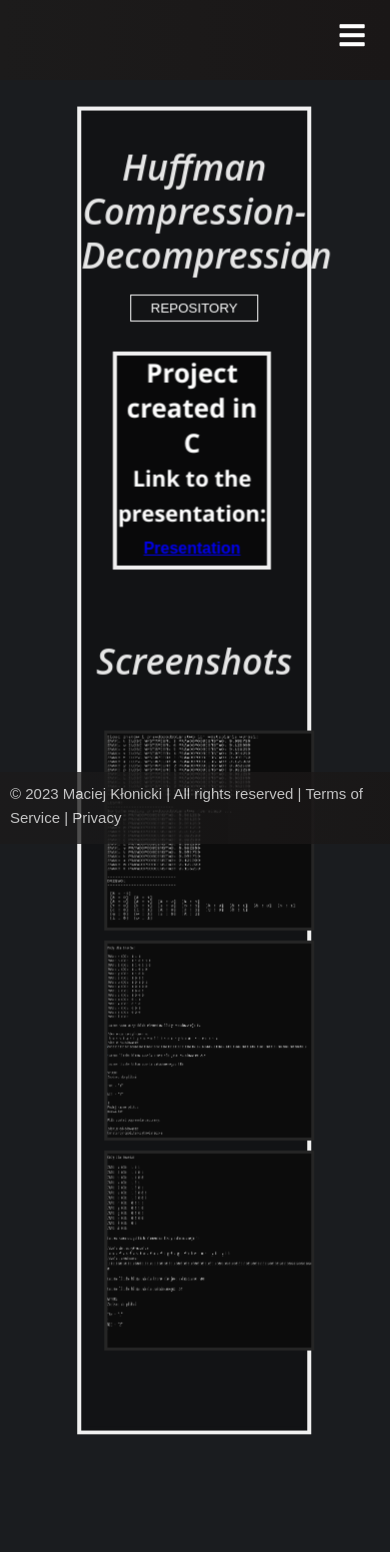
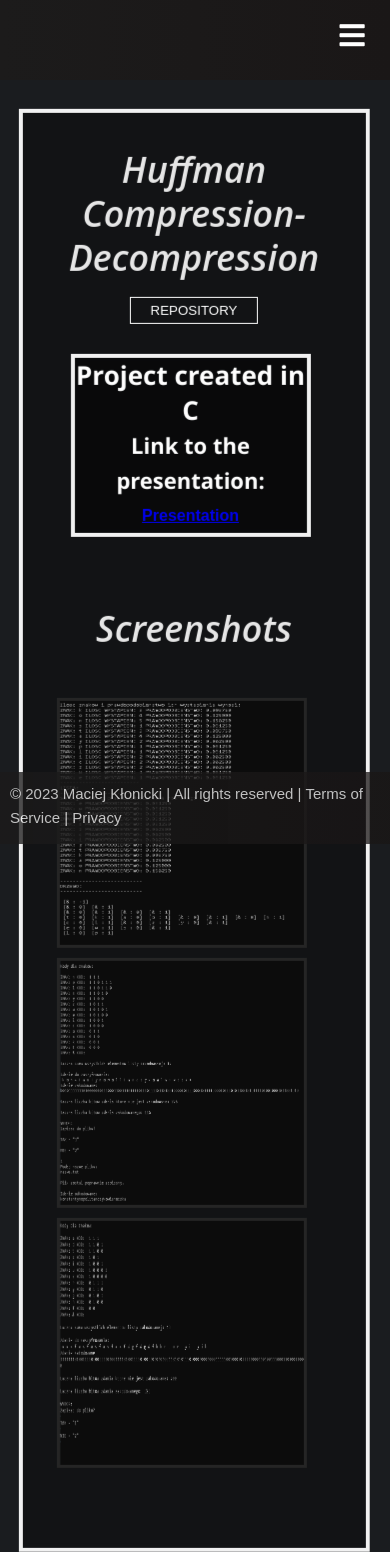
Before and after one commit to MaciejKlonicki/MyPortfolio, a React (Create React App) app: page /applications/huffman in a window 390 px wide. Before the commit the page ends 1435 px from the top, so only its background shows below. Built offline with nearby package versions, Linux system fonts and the light colour scheme; the HTML template or start-up script is replaced by a standard one.

Commit message:
Snake, Huffman, Library done

```diff
--- a/src/components/projects/Chess.css
+++ b/src/components/projects/Chess.css
@@ -50,14 +50,25 @@ button:hover {
 }
 
 @media screen and (max-width: 960px) {
+
+  .borderPos {
+      position: relative;
+      right: 25%;
+      width: 90%;
+    }
+
+    .smallerPos {
+      width: 70%;
+    }
+
   .chess_cards {
       border: 3px solid #252525;
-      height: 350px;
-      width: 350px;
+      height: 550px;
+      width: 550px;
       display: flex;
       flex-direction: column;
       position: relative;
-      left: 15%;
+      left: 12.5%;
       margin-block-end: 10px;
       position: relative;
   }
--- a/src/components/projects/Diabetes.css
+++ b/src/components/projects/Diabetes.css
@@ -50,14 +50,25 @@
   }
 
   @media screen and (max-width: 960px) {
+
+    .borderPosDiabetes {
+      position: relative;
+      right: 25%;
+      width: 90%;
+    }
+
+    .smallerPosDiabetes {
+      width: 70%;
+    }
+
     .diabetes_cards {
         border: 3px solid #252525;
-        height: 350px;
-        width: 450px;
+        height: 550px;
+        width: 550px;
         display: flex;
         flex-direction: column;
         position: relative;
-        left: 7.5%;
+        left: 12.5%;
         margin-block-end: 10px;
         position: relative;
     }
@@ -77,12 +88,11 @@
 
         .diabetes_cards {
         border: 3px solid #252525;
-        height: 200px;
-        width: 210px;
+        height: 250px;
+        width: 250px;
         display: flex;
         flex-direction: column;
         position: relative;
-        right: 0%;
         left: 10%;
     }
     }
--- a/src/components/projects/Diabetes.js
+++ b/src/components/projects/Diabetes.js
@@ -26,14 +26,14 @@ function Card () {
         </div>
         <div className='smallerPosDiabetes'>
           <h2 style={{
-            color: "e6e6e6",
+            color: "white",
             fontFamily: "'Segoe UI', Tahoma, Geneva, Verdana, sans-serif",
             fontSize: "26px",
             fontWeight: "bold",
             textAlign: "center"
           }}>Forum for diabetes - all about: treatment, daily life, equipment, curiosities, infolines, etc</h2>
           <h3 style={{
-            color: "e6e6e6",
+            color: "white",
             fontFamily: "'Segoe UI', Tahoma, Geneva, Verdana, sans-serif",
             fontSize: "22px",
             textAlign: "center"
--- a/src/components/projects/Huffman.css
+++ b/src/components/projects/Huffman.css
@@ -1,3 +1,33 @@
+.borderPosHuffman {
+  background-color: rgba(0, 0, 0, 0.3);
+  backdrop-filter: blur(5px);
+  font-weight: bold;
+  border: 4px solid #f1f1f1;
+  transform: translate(33%, 2%);
+  width: 60%;
+  height: 12%;
+  text-align: center;
+  line-height: 35px;
+}
+
+.smallerPosHuffman {
+  background-color: rgba(0, 0, 0, 0.3);
+  backdrop-filter: blur(5px);
+  font-weight: bold;
+  border: 4px solid #f1f1f1;
+  transform: translate(20%, 0%);
+  width: 70%;
+  height: 10%;
+  text-align: center;
+  line-height: 35px;
+}
+
+.p-styling {
+  font-family: 'Segoe UI', Tahoma, Geneva, Verdana, sans-serif;
+  font-size: 19px;
+  font-weight: 600;
+}
+
   button {
     background-color: transparent;
     color: #fff;
@@ -20,24 +50,46 @@
 }
 
 @media screen and (max-width: 960px) {
+
+  .borderPosHuffman {
+    position: relative;
+    right: 25%;
+    width: 90%;
+  }
+
+  .smallerPosHuffman {
+    width: 70%;
+  }
+
 .huff_cards {
     border: 3px solid #252525;
-    height: 350px;
-    width: 350px;
+    height: 550px;
+    width: 550px;
     display: flex;
     flex-direction: column;
     position: relative;
-    left: 15%;
+    left: 12.5%;
     margin-block-end: 10px;
     position: relative;
 }
 }
 
 @media screen and (max-width: 768px) {
+
+  .borderPosHuffman {
+    position: relative;
+    right: 25%;
+    width: 90%;
+  }
+
+  .smallerPosHuffman {
+    width: 70%;
+  }
+
     .huff_cards {
     border: 3px solid #252525;
-    height: 200px;
-    width: 210px;
+    height: 250px;
+    width: 250px;
     display: flex;
     flex-direction: column;
     position: relative;
--- a/src/components/projects/Huffman.js
+++ b/src/components/projects/Huffman.js
@@ -12,18 +12,7 @@ function Huffman() {
 function Card () {
   return (
     <div>
-        <div style={{
-          backgroundColor: "rgba(0, 0, 0, 0.3)",
-          backdropFilter: "blur(5px)",
-          fontWeight: "bold",
-          border: "4px solid #f1f1f1",
-          transform: "translate(33%, 2%)",
-          width: "60%",
-          height: "12%",
-          textAlign: "center",
-          lineHeight: "35px",
-          color: 'white'
-        }}><br></br>
+        <div className='borderPosHuffman'><br></br>
           <h1>Huffman Compression-Decompression</h1>
           <div>
             <a href='https://github.com/MaciejKlonicki/Huffman-Compression-Decompression'>
@@ -35,26 +24,16 @@ function Card () {
           </button>
           </a>
         </div>
-        <div style={{
-          backgroundColor: "rgba(0, 0, 0, 0.3)",
-          backdropFilter: "blur(5px)",
-          fontWeight: "bold",
-          border: "4px solid #f1f1f1",
-          transform: "translate(20%, 0%)",
-          width: "70%",
-          height: "10%",
-          textAlign: "center",
-          lineHeight: "35px"
-        }}>
+        <div className='smallerPosHuffman'>
           <h2 style={{
-            color: "e6e6e6",
+            color: "white",
             fontFamily: "'Segoe UI', Tahoma, Geneva, Verdana, sans-serif",
             fontSize: "26px",
             fontWeight: "bold",
             textAlign: "center"
           }}>Project created in C</h2>
           <h3 style={{
-            color: "e6e6e6",
+            color: "white",
             fontFamily: "'Segoe UI', Tahoma, Geneva, Verdana, sans-serif",
             fontSize: "22px",
             textAlign: "center"
--- a/src/components/projects/Library.css
+++ b/src/components/projects/Library.css
@@ -1,9 +1,32 @@
+.borderPosLibrary {
+  background-color: rgba(0, 0, 0, 0.3);
+  backdrop-filter: blur(5px);
+  font-weight: bold;
+  border: 4px solid #f1f1f1;
+  transform: translate(33%, 2%);
+  width: 60%;
+  height: 12%;
+  text-align: center;
+  line-height: 35px;
+}
+
+.smallerPosLibrary {
+  background-color: rgba(0, 0, 0, 0.3);
+  backdrop-filter: blur(5px);
+  font-weight: bold;
+  border: 4px solid #f1f1f1;
+  transform: translate(20%, 0%);
+  width: 70%;
+  height: 10%;
+  text-align: center;
+  line-height: 35px;
+}
+
 .p-styling {
   font-family: 'Segoe UI', Tahoma, Geneva, Verdana, sans-serif;
   font-size: 19px;
   font-weight: 600;
 }
-
 
 button {
     background-color: transparent;
@@ -41,10 +64,21 @@ button {
 }
 
 @media screen and (max-width: 768px) {
+
+  .borderPosLibrary {
+    position: relative;
+    right: 25%;
+    width: 90%;
+  }
+
+  .smallerPosLibrary {
+    width: 70%;
+  }
+
 .library_cards {
     border: 3px solid #252525;
-    height: 200px;
-    width: 210px;
+    height: 250px;
+    width: 250px;
     display: flex;
     flex-direction: column;
     position: relative;
--- a/src/components/projects/Library.js
+++ b/src/components/projects/Library.js
@@ -12,18 +12,7 @@ function Library() {
 function Card () {
   return (
     <div>
-        <div style={{
-          backgroundColor: "rgba(0, 0, 0, 0.3)",
-          backdropFilter: "blur(5px)",
-          fontWeight: "bold",
-          border: "4px solid #f1f1f1",
-          transform: "translate(33%, 2%)",
-          width: "60%",
-          height: "12%",
-          textAlign: "center",
-          lineHeight: "35px",
-          color: 'white'
-        }}><br></br>
+        <div className='borderPosLibrary'><br></br>
           <h1>Library</h1>
           <div>
             <a href='https://github.com/MaciejKlonicki/Library'>
@@ -35,27 +24,16 @@ function Card () {
           </button>
           </a>
         </div>
-        <div style={{
-          backgroundColor: "rgba(0, 0, 0, 0.3)",
-          backdropFilter: "blur(5px)",
-          fontWeight: "bold",
-          border: "4px solid #f1f1f1",
-          transform: "translate(20%, 0%)",
-          width: "70%",
-          height: "10%",
-          textAlign: "center",
-          lineHeight: "35px",
-          marginBottom: "20px"
-        }}><br></br>
+        <div className='smallerPosLibrary'><br></br>
           <h2 style={{
-            color: "e6e6e6",
+            color: "white",
             fontFamily: "'Segoe UI', Tahoma, Geneva, Verdana, sans-serif",
             fontSize: "26px",
             fontWeight: "bold",
             textAlign: "center"
           }}>Library created in JAVA FX, HTML, JAVASCRIPT</h2>
           <h3 style={{
-            color: "e6e6e6",
+            color: "white",
             fontFamily: "'Segoe UI', Tahoma, Geneva, Verdana, sans-serif",
             fontSize: "22px",
             textAlign: "center"
--- a/src/components/projects/Snake.css
+++ b/src/components/projects/Snake.css
@@ -1,3 +1,27 @@
+.borderPosSnake {
+  background-color: rgba(0, 0, 0, 0.3);
+  backdrop-filter: blur(5px);
+  font-weight: bold;
+  border: 4px solid #f1f1f1;
+  transform: translate(33%, 2%);
+  width: 60%;
+  height: 12%;
+  text-align: center;
+  line-height: 35px;
+}
+
+.smallerPosSnake {
+  background-color: rgba(0, 0, 0, 0.3);
+  backdrop-filter: blur(5px);
+  font-weight: bold;
+  border: 4px solid #f1f1f1;
+  transform: translate(20%, 0%);
+  width: 70%;
+  height: 10%;
+  text-align: center;
+  line-height: 35px;
+}
+
 .p-styling {
   font-family: 'Segoe UI', Tahoma, Geneva, Verdana, sans-serif;
   font-size: 19px;
@@ -26,24 +50,46 @@ button {
 }
 
 @media screen and (max-width: 960px) {
+
+  .borderPosSnake {
+    position: relative;
+    right: 25%;
+    width: 90%;
+  }
+
+  .smallerPosSnake {
+    width: 70%;
+  }
+
 .snake_cards {
     border: 3px solid #252525;
-    height: 350px;
-    width: 350px;
+    height: 550px;
+    width: 550px;
     display: flex;
     flex-direction: column;
     position: relative;
-    left: 15%;
+    left: 12.5%;
     margin-block-end: 10px;
     position: relative;
 }
 }
 
 @media screen and (max-width: 768px) {
+
+  .borderPosSnake {
+    position: relative;
+    right: 25%;
+    width: 90%;
+  }
+
+  .smallerPosSnake {
+    width: 70%;
+  }
+
 .snake_cards {
     border: 3px solid #252525;
-    height: 200px;
-    width: 210px;
+    height: 250px;
+    width: 250px;
     display: flex;
     flex-direction: column;
     position: relative;
--- a/src/components/projects/Snake.js
+++ b/src/components/projects/Snake.js
@@ -13,18 +13,7 @@ function Snake() {
 function Card () {
   return (
     <div>
-        <div style={{
-          backgroundColor: "rgba(0, 0, 0, 0.3)",
-          backdropFilter: "blur(5px)",
-          fontWeight: "bold",
-          border: "4px solid #f1f1f1",
-          transform: "translate(33%, 2%)",
-          width: "60%",
-          height: "12%",
-          textAlign: "center",
-          lineHeight: "35px",
-          color: 'white'
-        }}><br></br>
+        <div className='borderPosSnake'><br></br>
           <h1>Snake game</h1>
           <div>
             <a href='https://github.com/MaciejKlonicki/Snake'>
@@ -36,26 +25,16 @@ function Card () {
           </button>
           </a>
         </div>
-        <div style={{
-          backgroundColor: "rgba(0, 0, 0, 0.3)",
-          backdropFilter: "blur(5px)",
-          fontWeight: "bold",
-          border: "4px solid #f1f1f1",
-          transform: "translate(20%, 0%)",
-          width: "70%",
-          height: "10%",
-          textAlign: "center",
-          lineHeight: "35px"
-        }}>
+        <div className='smallerPosSnake'>
           <h2 style={{
-            color: "e6e6e6",
+            color: "white",
             fontFamily: "'Segoe UI', Tahoma, Geneva, Verdana, sans-serif",
             fontSize: "26px",
             fontWeight: "bold",
             textAlign: "center"
           }}>A version of the classic game Snake implemented in Java using JAVA SWING.</h2>
           <h3 style={{
-            color: "e6e6e6",
+            color: "white",
             fontFamily: "'Segoe UI', Tahoma, Geneva, Verdana, sans-serif",
             fontSize: "22px",
             textAlign: "center"
```
